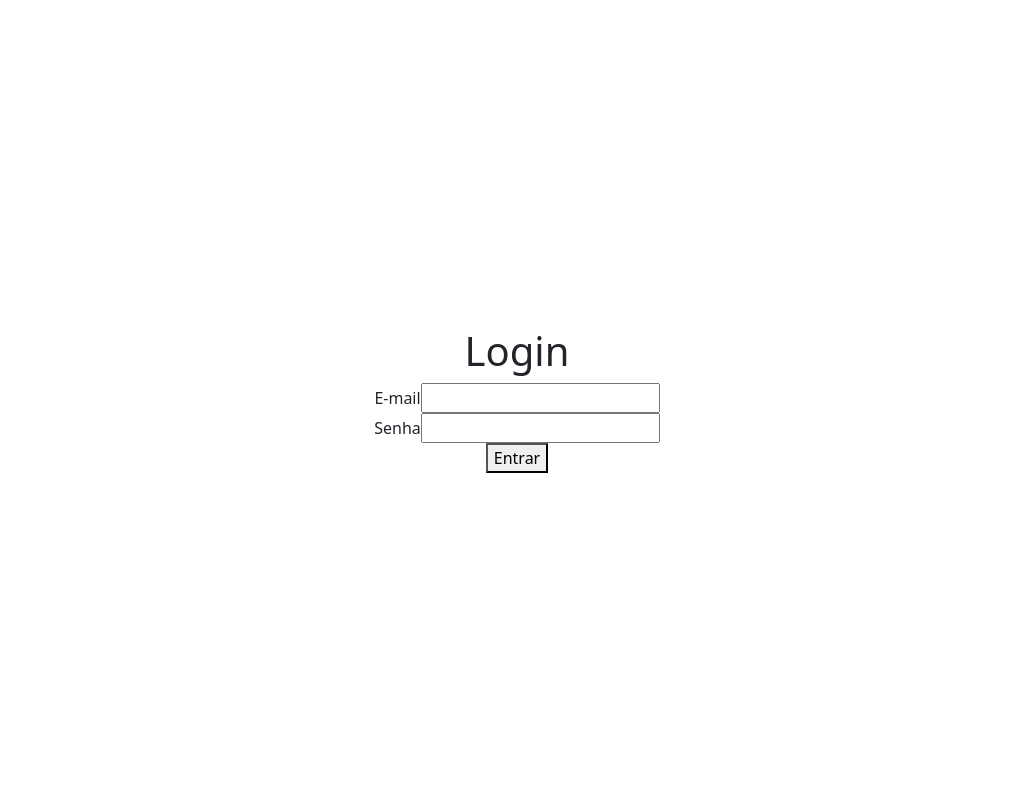
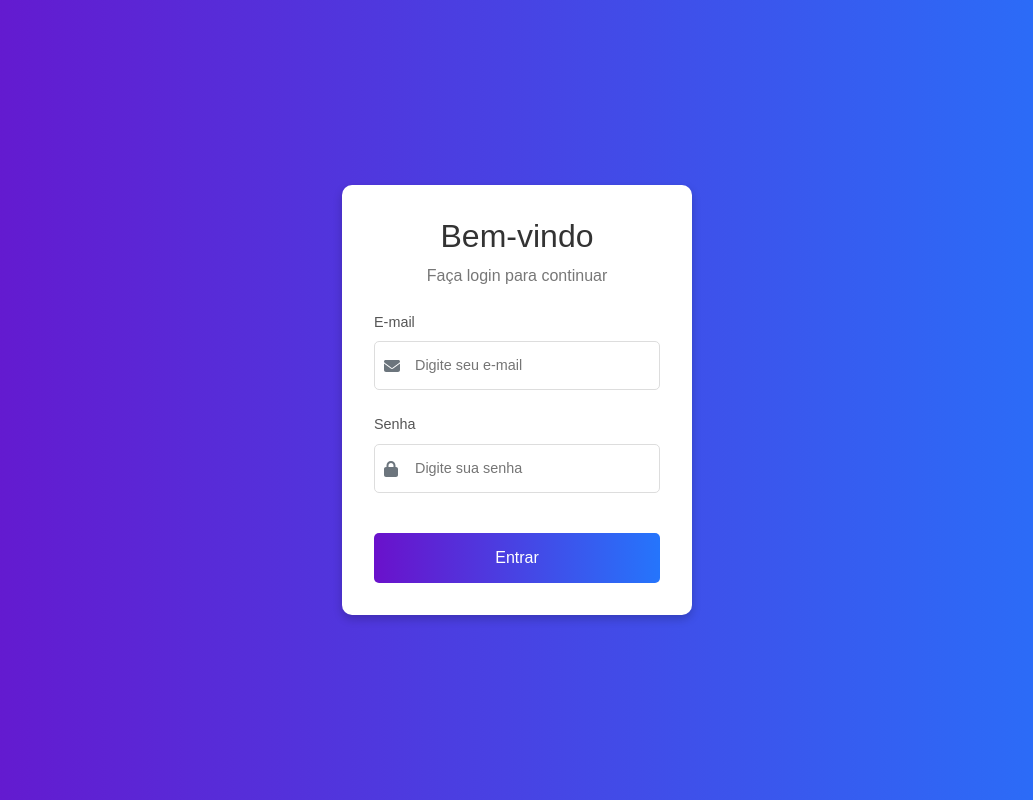
Before and after one commit to Vmirwald/Controle-deAprovacao, a Vue app: page /#/login in a window 1280 px wide. Shown: the whole page, without its empty margins (123-1156 px from the left). Built offline with nearby package versions, Linux system fonts and the light colour scheme.

Commit message:
Nova tela de login

```diff
--- a/src/views/LoginPage.vue
+++ b/src/views/LoginPage.vue
@@ -1,20 +1,46 @@
 <template>
   <div class="login-page">
-      <h1>Login</h1>
+    <div class="login-card">
+      <h1>Bem-vindo</h1>
+      <p class="subtitle">Faça login para continuar</p>
       <form @submit.prevent="login">
-        <div>
+        <!-- Campo de E-mail -->
+        <div class="form-group">
           <label for="email">E-mail</label>
-          <input type="email" id="email" v-model="email" required />
+          <div class="input-wrapper">
+            <i class="fas fa-envelope input-icon"></i>
+            <input
+              type="email"
+              id="email"
+              v-model="email"
+              placeholder="Digite seu e-mail"
+              required
+            />
           </div>
-        <div>
+        </div>
+
+        <!-- Campo de Senha -->
+        <div class="form-group">
           <label for="password">Senha</label>
-          <input type="password" id="password" v-model="password" required />
+          <div class="input-wrapper">
+            <i class="fas fa-lock input-icon"></i>
+            <input
+              type="password"
+              id="password"
+              v-model="password"
+              placeholder="Digite sua senha"
+              required
+            />
           </div>
-        <button type="submit">Entrar</button>
+        </div>
+
+        <button type="submit" class="btn-submit">Entrar</button>
       </form>
-      <p v-if="errorMessage">{{ errorMessage }}</p>
+      <p v-if="errorMessage" class="error-message">{{ errorMessage }}</p>
+    </div>
   </div>
 </template>
+
 
 <script>
 import { getAuth, signInWithEmailAndPassword } from 'firebase/auth';
@@ -41,10 +67,110 @@
 };
 </script>
 
-  <style>
+<style scoped>
+/* Estilo geral da página de login */
 .login-page {
-    max-width: 400px;
-    margin: auto;
+  display: flex;
+  justify-content: center;
+  align-items: center;
+  height: 100vh;
+  background: linear-gradient(to right, #6a11cb, #2575fc);
+  font-family: 'Arial', sans-serif;
+}
+
+/* Cartão de login */
+.login-card {
+  background: #ffffff;
+  padding: 2rem;
+  border-radius: 10px;
+  box-shadow: 0 4px 10px rgba(0, 0, 0, 0.2);
+  max-width: 350px;
+  width: 100%;
   text-align: center;
 }
+
+/* Título */
+.login-card h1 {
+  font-size: 2rem;
+  color: #333333;
+  margin-bottom: 0.5rem;
+}
+
+/* Subtítulo */
+.subtitle {
+  font-size: 1rem;
+  color: #777777;
+  margin-bottom: 1.5rem;
+}
+
+/* Grupo de formulário */
+.form-group {
+  margin-bottom: 1.5rem;
+  text-align: left;
+}
+
+/* Rótulos */
+.form-group label {
+  display: block;
+  font-size: 0.9rem;
+  color: #555555;
+  margin-bottom: 0.5rem;
+}
+
+/* Input Wrapper */
+.input-wrapper {
+  position: relative;
+}
+
+.input-icon {
+  position: absolute;
+  left: 10px;
+  top: 50%;
+  transform: translateY(-50%);
+  font-size: 1rem;
+  color: #6c757d;
+}
+
+/* Inputs */
+.form-group input {
+  width: 100%;
+  padding: 0.8rem 0.8rem 0.8rem 2.5rem; /* Espaço para o ícone */
+  border: 1px solid #dddddd;
+  border-radius: 5px;
+  font-size: 0.9rem;
+  outline: none;
+  transition: border 0.3s;
+}
+
+/* Efeito de foco nos inputs */
+.form-group input:focus {
+  border: 1px solid #6a11cb;
+  box-shadow: 0 0 4px rgba(106, 17, 203, 0.5);
+}
+
+/* Botão de Submissão */
+.btn-submit {
+  width: 100%;
+  padding: 0.8rem;
+  background: linear-gradient(to right, #6a11cb, #2575fc);
+  color: #ffffff;
+  font-size: 1rem;
+  border: none;
+  border-radius: 5px;
+  cursor: pointer;
+  transition: background 0.3s;
+  margin-top: 1rem;
+}
+
+/* Efeito ao passar o mouse no botão */
+.btn-submit:hover {
+  background: linear-gradient(to right, #5b0db5, #1f60d5);
+}
+
+/* Mensagem de Erro */
+.error-message {
+  color: #ff4d4d;
+  margin-top: 1rem;
+  font-size: 0.9rem;
+}
 </style>
```
Lines whose indentation alone changed are shown as unchanged.
